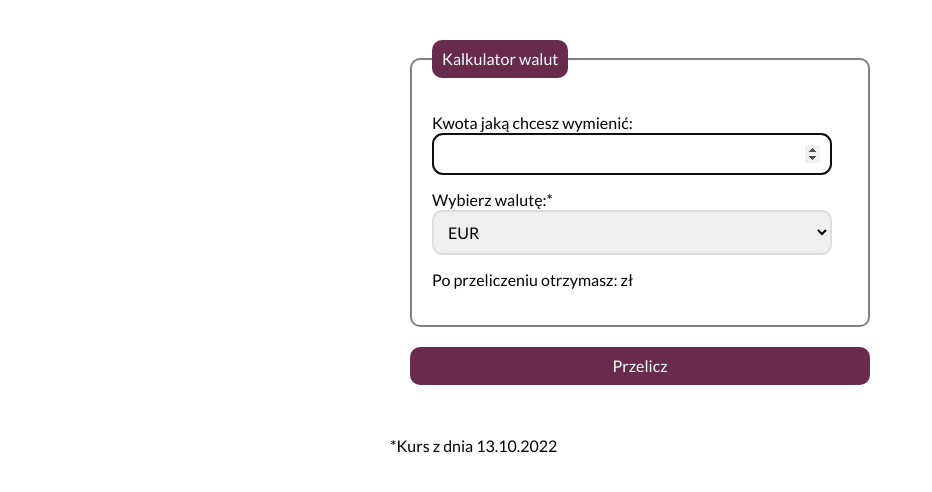
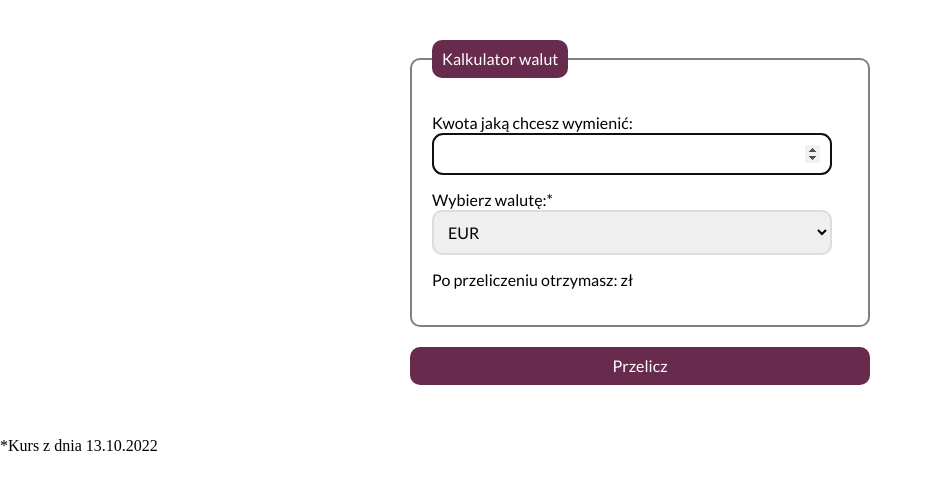
Before and after one commit to ewqa89/currency-converter, a plain HTML site: page index.html in a window 1280 px wide. Shown: the whole page, without its empty margins (0-932 px from the left). Drawn offline with nearby package versions, Linux system fonts and the light colour scheme.

```diff
--- a/css/div.css
+++ b/css/div.css
@@ -5,10 +5,3 @@
     margin: auto;
     padding: 20px;
 }
-
-.footer {
-    font-family: 'Lato', sans-serif;
-    max-width: 500px;
-    width: 100%;
-    margin: auto;
-}
```
